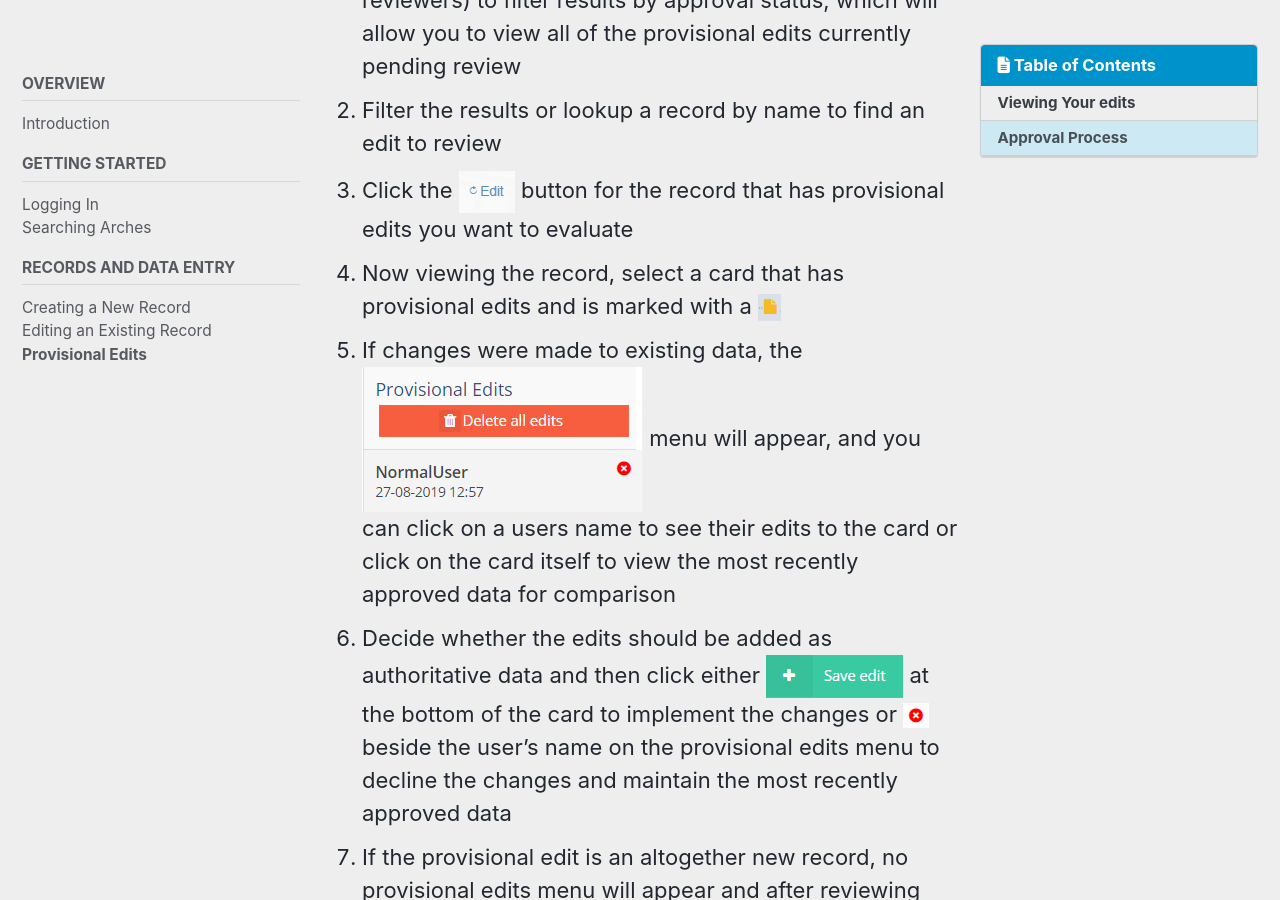
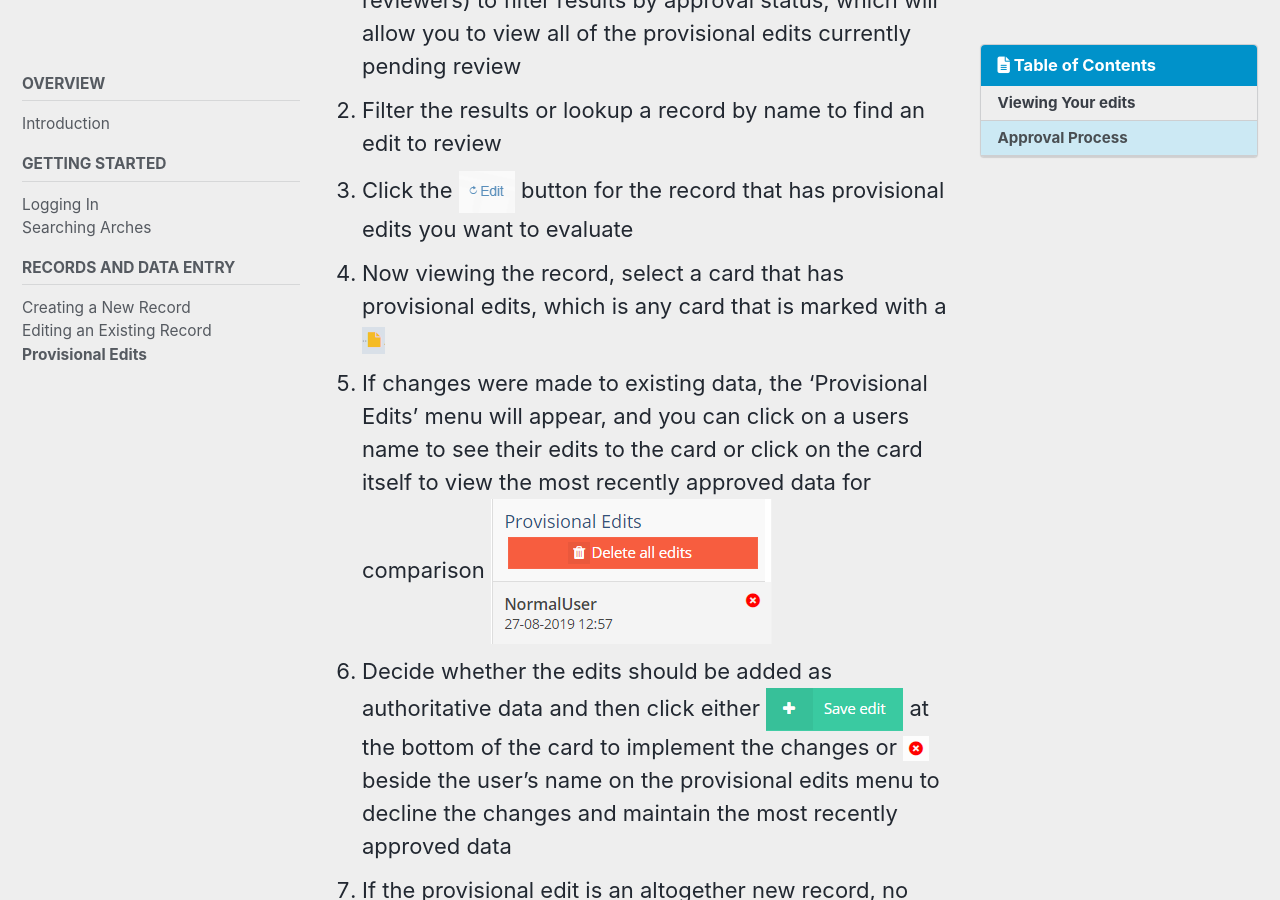
Before and after one commit to fargeo/archesguides, a Jekyll site: the page built from _pages/provisionalEdits.md, in a window 1280 px wide and 900 px high, scrolled down 1966 px. Built offline with Jekyll 4.4.1, drawn with Linux system fonts in a browser that asks for light colours; cached includes are drawn as plain includes; nearby versions of some CDN libraries; comment, search, counter and statistics services are not loaded; a style sheet for code colours, icons or effects is not loaded.

Commit message:
Update provisionalEdits.md
prov edits formatting

```diff
--- a/_pages/provisionalEdits.md
+++ b/_pages/provisionalEdits.md
@@ -34,8 +34,8 @@ To start reviewing provisional edits as a resource reviewer:
 1. Use the ![QA type menu]({{site.url}}/assets/images/qaSearchTab.PNG) dropdown (only visible to resource reviewers) to filter results by approval status, which will allow you to view all of the provisional edits currently pending review
 2. Filter the results or lookup a record by name to find an edit to review
 3. Click the ![Edit button]({{site.url}}/assets/images/editButton.png) button for the record that has provisional edits you want to evaluate
-4. Now viewing the record, select a card that has provisional edits and is marked with a ![Yellow card icon]({{site.url}}/assets/images/yellowIcon.PNG)
-5. If changes were made to existing data, the ![Provisional Edits Menu]({{site.url}}/assets/images/provEditsDisplay.PNG) menu will appear, and you can click on a users name to see their edits to the card or click on the card itself to view the most recently approved data for comparison
+4. Now viewing the record, select a card that has provisional edits, which is any card that is marked with a ![Yellow card icon]({{site.url}}/assets/images/yellowIcon.PNG)
+5. If changes were made to existing data, the 'Provisional Edits' menu will appear, and you can click on a users name to see their edits to the card or click on the card itself to view the most recently approved data for comparison ![Provisional Edits Menu]({{site.url}}/assets/images/provEditsDisplay.PNG)
 6. Decide whether the edits should be added as authoritative data and then click either ![Save Edit button]({{site.url}}/assets/images/saveEditButton.PNG)
 at the bottom of the card to implement the changes or ![Red x]({{site.url}}/assets/images/redX.PNG) beside the user's name on the provisional edits menu to decline the changes and maintain the most recently approved data
 7. If the provisional edit is an altogether new record, no provisional edits menu will appear and after reviewing the new record you can either add it authoritatively to the resource by clicking ![Save Edit button]({{site.url}}/assets/images/saveEditButton.PNG) or remove it entirely by clicking ![Delete record button]({{site.url}}/assets/images/deleteRecordButton.PNG)
```
